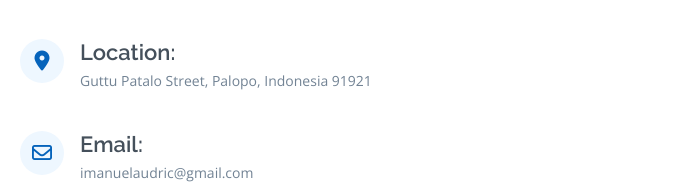
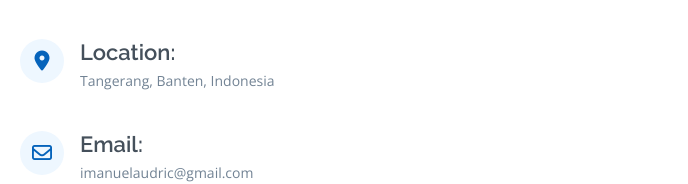
Before and after one commit to audricimanuel/audricimanuel.github.io, a plain HTML site: page index.html in a window 1280 px wide. Shown: the part 3589-3773 px from the top of the page, without its empty margins (175-863 px from the left). Drawn offline with nearby package versions, Linux system fonts and the light colour scheme.

Commit message:
change address

```diff
--- a/index.html
+++ b/index.html
@@ -225,7 +225,7 @@
           <div class="address">
             <i class="fas fa-map-marker-alt"></i>
             <h4>Location:</h4>
-            <p>Guttu Patalo Street, Palopo, Indonesia 91921</p>
+            <p>Tangerang, Banten, Indonesia</p>
           </div>
 
           <div class="email">
```
